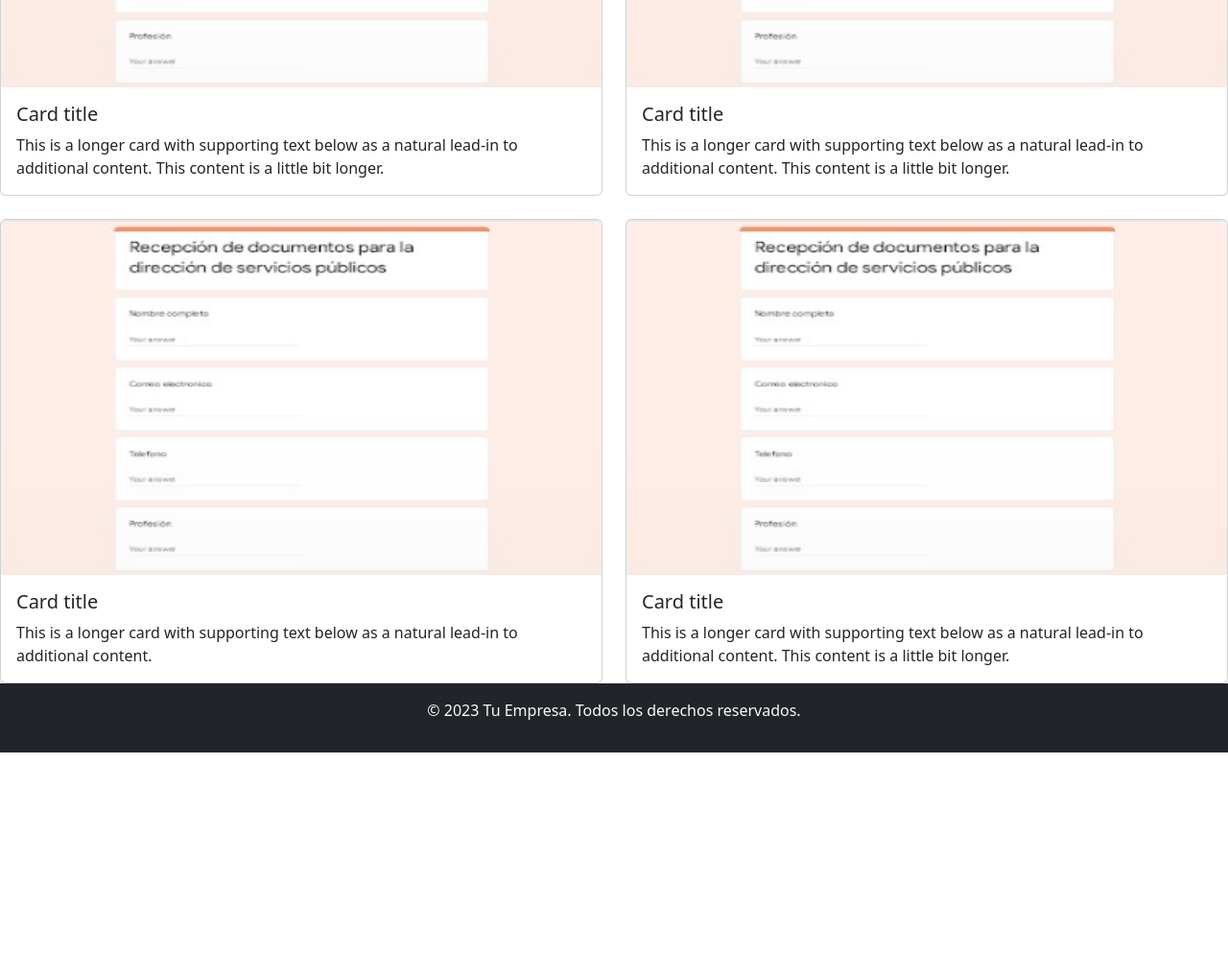
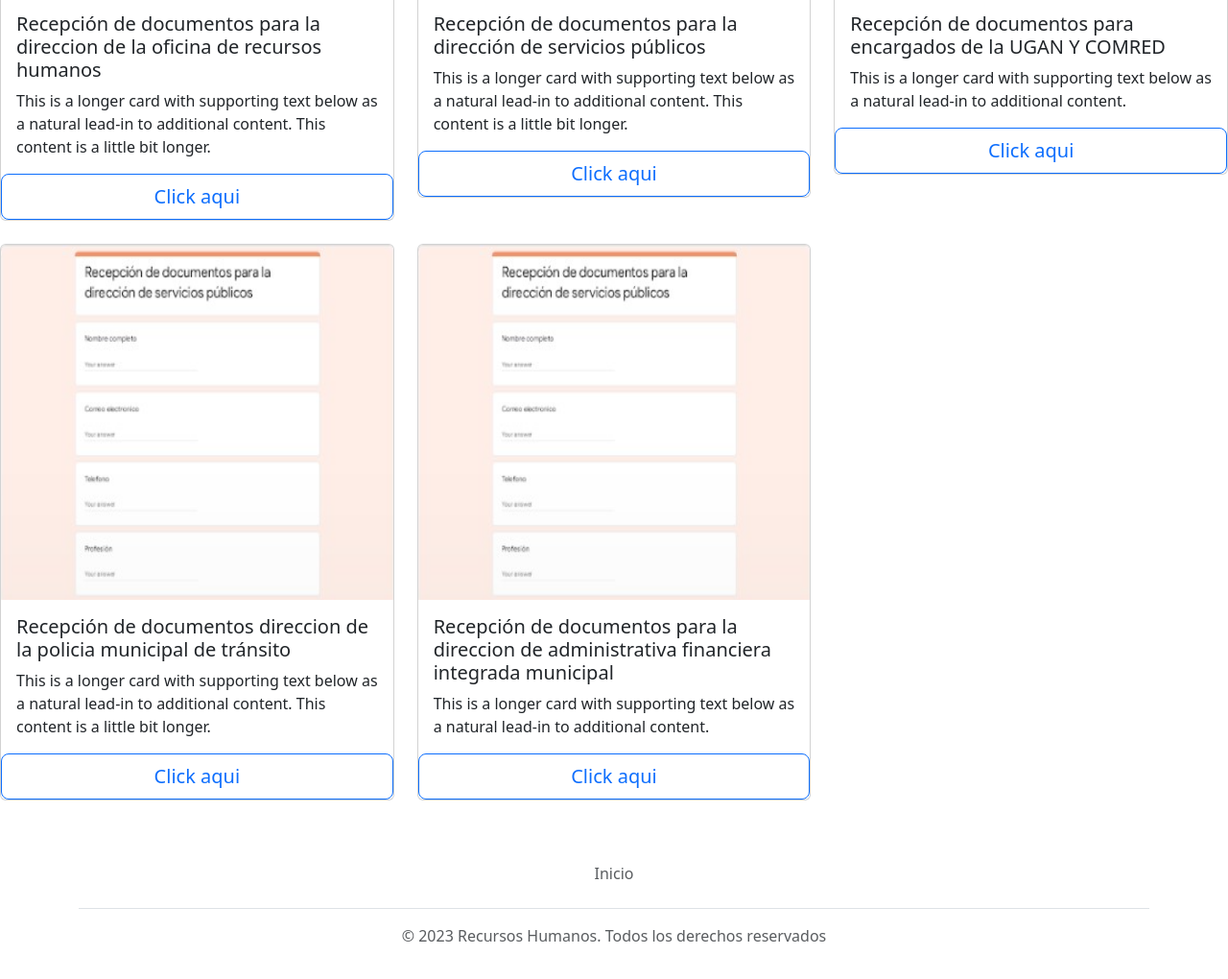
Before and after one commit to VictorRCortez/page-work-rrhh, a website: page public/index.html in a window 1280 px wide. Shown: the part 470-1490 px from the top of the page at 96% size. Before the commit the page ends 1254 px from the top, so only its background shows below. Drawn offline with nearby package versions, Linux system fonts and the light colour scheme.

Commit message:
third commit

```diff
--- a/public/index.html
+++ b/public/index.html
@@ -5,21 +5,22 @@
     <meta charset="UTF-8">
     <meta name="viewport" content="width=device-width, initial-scale=1.0">
     <title>Bienvenido | Portal de trabajo </title>
+    <link rel="stylesheet" href="style.css">
     <link href="https://cdn.jsdelivr.net/npm/bootstrap@5.3.2/dist/css/bootstrap.min.css" rel="stylesheet"
         integrity="sha384-T3c6CoIi6uLrA9TneNEoa7RxnatzjcDSCmG1MXxSR1GAsXEV/Dwwykc2MPK8M2HN" crossorigin="anonymous">
 </head>
 
 <body>
-    <nav class="navbar navbar-expand-lg bg-body-tertiary">
+    <nav class="navbar navbar-expand-lg navbar-light" style="background-color: #e3f2fd;">
         <div class="container-fluid">
             <a class="navbar-brand" href="#"></a>
-            <img src="assets/logo-munirabinal.png" alt="logo" width="150" height="80">
+            <img src="assets/logo-munirabinal-preview (1).png" alt="logo" width="150" height="80">
             <button class="navbar-toggler" type="button" data-bs-toggle="collapse" data-bs-target="#navbartoggle"
                 aria-controls="navbartoggle" aria-expanded="false" aria-label="Toggle navigation">
                 <span class="navbar-toggler-icon"></span>
             </button>
             <div class="collapse navbar-collapse" id="navbartoggle">
-                <ul class="navbar-nav me-auto mb-2 mb-lg-0">
+                <ul class="navbar-nav me-auto mb-2 mb-md-0">
                     <li class="nav-item">
                         <a class="nav-link active fs-3" href="#">Bienvenido</a>
                     </li>
@@ -29,64 +30,154 @@
                 </ul>
                 <form class="d-flex" role="search">
                     <input class="form-control me-2" type="search" placeholder="Buscar" aria-label="search">
-                    <button class="btn btn-outline-success" type="submit">Buscar</button>
+                    <button class="btn btn-outline-primary" type="submit">Buscar</button>
                 </form>
             </div>
         </div>
     </nav>
-    <nav class="navbar-text bg-body-tertiary ">
-        <h3>¡Tu camino hacia una nueva carrera comienza aquí en la Feria de Empleo!</h3>
-    </nav>
-    <nav>
+
+    <!-- <div id="carouselExampleInterval" class="carousel slide" data-bs-ride="carousel">
+        <div class="carousel-inner">
+            <div class="carousel-item" data-bs-interval="10000">
+                <svg class="bd-placeholder-img bd-placeholder-img-lg d-block w-100" width="800" height="400"
+                    xmlns="http://www.w3.org/2000/svg" role="img" aria-label="Marcador de posición: Primera diapositiva"
+                    preserveAspectRatio="xMidYMid slice" focusable="false">
+                    <title>Placeholder</title>
+                    <rect width="100%" height="100%" fill="#777"></rect><text x="50%" y="50%" fill="#555"
+                        dy=".3em">First slide</text>
+                </svg>
+            </div>
+            <div class="carousel-item" data-bs-interval="2000">
+                <svg class="bd-placeholder-img bd-placeholder-img-lg d-block w-100" width="800" height="400"
+                    xmlns="http://www.w3.org/2000/svg" role="img" aria-label="Marcador de posición: segunda diapositiva"
+                    preserveAspectRatio="xMidYMid slice" focusable="false">
+                    <title>Placeholder</title>
+                    <rect width="100%" height="100%" fill="#666"></rect><text x="50%" y="50%" fill="#444"
+                        dy=".3em">Second slide</text>
+                </svg>
+            </div>
+            <div class="carousel-item active">
+                <svg class="bd-placeholder-img bd-placeholder-img-lg d-block w-100" width="800" height="400"
+                    xmlns="http://www.w3.org/2000/svg" role="img" aria-label="Marcador de posición: tercera diapositiva"
+                    preserveAspectRatio="xMidYMid slice" focusable="false">
+                    <title>Placeholder</title>
+                    <rect width="100%" height="100%" fill="#555"></rect><text x="50%" y="50%" fill="#333"
+                        dy=".3em">Third slide</text>
+                </svg>
+            </div>
+        </div>
+        <button class="carousel-control-prev" type="button" data-bs-target="#carouselExampleInterval"
+            data-bs-slide="prev">
+            <span class="carousel-control-prev-icon" aria-hidden="true"></span>
+            <span class="visually-hidden">
+                <font style="vertical-align: inherit;">
+                    <font style="vertical-align: inherit;">Anterior</font>
+                </font>
+            </span>
+        </button>
+        <button class="carousel-control-next" type="button" data-bs-target="#carouselExampleInterval"
+            data-bs-slide="next">
+            <span class="carousel-control-next-icon" aria-hidden="true"></span>
+            <span class="visually-hidden">
+                <font style="vertical-align: inherit;">
+                    <font style="vertical-align: inherit;">Próximo</font>
+                </font>
+            </span>
+        </button>
+    </div> -->
+    <!-- <nav class="mb-5">
         <h4>Recepción de documentos</h4>
-    </nav>
-    <div class="row row-cols-1 row-cols-md-2 g-4">
+    </nav> -->
+    <div class="row row-cols-1 row-cols-md-3 g-4 mb-5">
         <div class="col">
             <div class="card">
                 <img src="assets/1rep.png" class="card-img-top" alt="" width="30" height="370">
                 <div class="card-body">
-                    <h5 class="card-title">Card title</h5>
+                    <h5 class="card-title">Recepción de documentos para la direccion de la oficina de recursos humanos
+                    </h5>
                     <p class="card-text">This is a longer card with supporting text below as a natural lead-in to
                         additional content. This content is a little bit longer.</p>
                 </div>
+                <a href="https://forms.gle/kCPXV7j67WzxD6AP9">
+                    <button type="button" class="w-100 btn btn-lg btn-outline-primary">Click aqui</button>
+                </a>
             </div>
         </div>
         <div class="col">
             <div class="card">
                 <img src="assets/1rep.png" class="card-img-top" alt="..." width="30" height="370">
                 <div class="card-body">
-                    <h5 class="card-title">Card title</h5>
+                    <h5 class="card-title">Recepción de documentos para la dirección de servicios públicos</h5>
                     <p class="card-text">This is a longer card with supporting text below as a natural lead-in to
                         additional content. This content is a little bit longer.</p>
                 </div>
+                <a href="https://forms.gle/wtVTqrWioZepTiEHA">
+                    <button type="button" class="w-100 btn btn-lg btn-outline-primary">Click aqui</button>
+                </a>
             </div>
         </div>
         <div class="col">
             <div class="card">
                 <img src="assets/1rep.png" class="card-img-top" alt="..." width="30" height="370">
                 <div class="card-body">
-                    <h5 class="card-title">Card title</h5>
+                    <h5 class="card-title">Recepción de documentos para encargados de la UGAN Y COMRED</h5>
                     <p class="card-text">This is a longer card with supporting text below as a natural lead-in to
                         additional content.</p>
                 </div>
+                <a href="https://forms.gle/WPDCsQjM25yB4MfKA">
+                    <button type="button" class="w-100 btn btn-lg btn-outline-primary">Click aqui</button>
+                </a>
             </div>
         </div>
         <div class="col">
             <div class="card">
-                <img src="assets/1rep.png" class="card-img-top" alt="..."  width="30" height="370">
+                <img src="assets/1rep.png" class="card-img-top" alt="..." width="30" height="370">
                 <div class="card-body">
-                    <h5 class="card-title">Card title</h5>
+                    <h5 class="card-title">Recepción de documentos direccion de la policia municipal de tránsito</h5>
                     <p class="card-text">This is a longer card with supporting text below as a natural lead-in to
                         additional content. This content is a little bit longer.</p>
                 </div>
+                <a href="https://forms.gle/XC13yTjFDKPegcgw6">
+                    <button type="button" class="w-100 btn btn-lg btn-outline-primary">Click aqui</button>
+                </a>
             </div>
         </div>
+        <div class="col">
+            <div class="card">
+                <img src="assets/1rep.png" class="card-img-top" alt="..." width="30" height="370">
+                <div class="card-body">
+                    <h5 class="card-title">Recepción de documentos para la direccion de administrativa financiera integrada municipal</h5>
+                    <p class="card-text">This is a longer card with supporting text below as a natural lead-in to
+                        additional content.</p>
+                </div>
+                <a href="https://forms.gle/CMEqptRz1D2YV7qV6">
+                    <button type="button" class="w-100 btn btn-lg btn-outline-primary">Click aqui</button>
+                </a>
+            </div>
+        </div>
+        <!-- <div class="col">
+            <div class="card">
+                <img src="assets/1rep.png" class="card-img-top" alt="..." width="30" height="370">
+                <div class="card-body">
+                    <h5 class="card-title">Title</h5>
+                    <p class="card-text">This is a longer card with supporting text below as a natural lead-in to
+                        additional content. This content is a little bit longer.</p>
+                </div>
+                <a href="">
+                    <button type="button" class="w-100 btn btn-lg btn-outline-primary">Click aqui</button>
+                </a>
+            </div>
+        </div> -->
     </div>
-    <footer class="bg-dark text-light text-center py-3">
-        <div class="container">
-            <p>&copy; 2023 Tu Empresa. Todos los derechos reservados.</p>
-        </div>
-    </footer>
+    <div class="container">
+        <footer class="py-2 my-4">
+            <ul class="nav justify-content-center border-bottom pb-3 mb-3">
+                <li class="nav-item"><a href="#" class="nav-link px-2 text-body-secondary">Inicio</a></li>
+            </ul>
+            <p class="text-center text-body-secondary">&copy; 2023 Recursos Humanos. Todos los derechos reservados</p>
+        </footer>
+    </div>
+
 
 
     <script src="https://cdn.jsdelivr.net/npm/bootstrap@5.3.2/dist/js/bootstrap.bundle.min.js"
--- a/public/style.css
+++ b/public/style.css
@@ -1,5 +1 @@
 /* Estilo personalizado para agregar margen superior al contenido */
-.container {
-    margin-top: 100px;
-    /* Ajusta este valor según sea necesario */
-}
```
Also changed, not shown: public/assets/logo-munirabinal-preview (1).png (added), public/assets/logo-munirabinal-preview.png (added).
